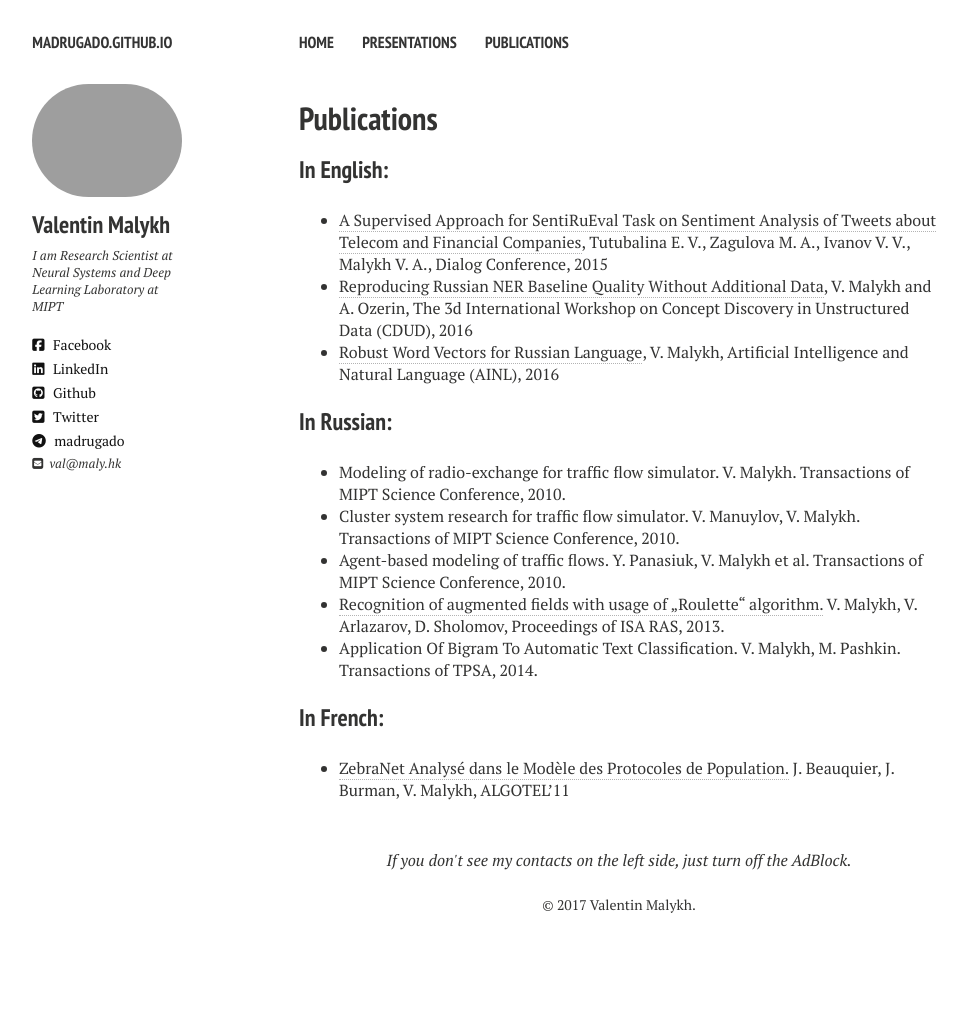
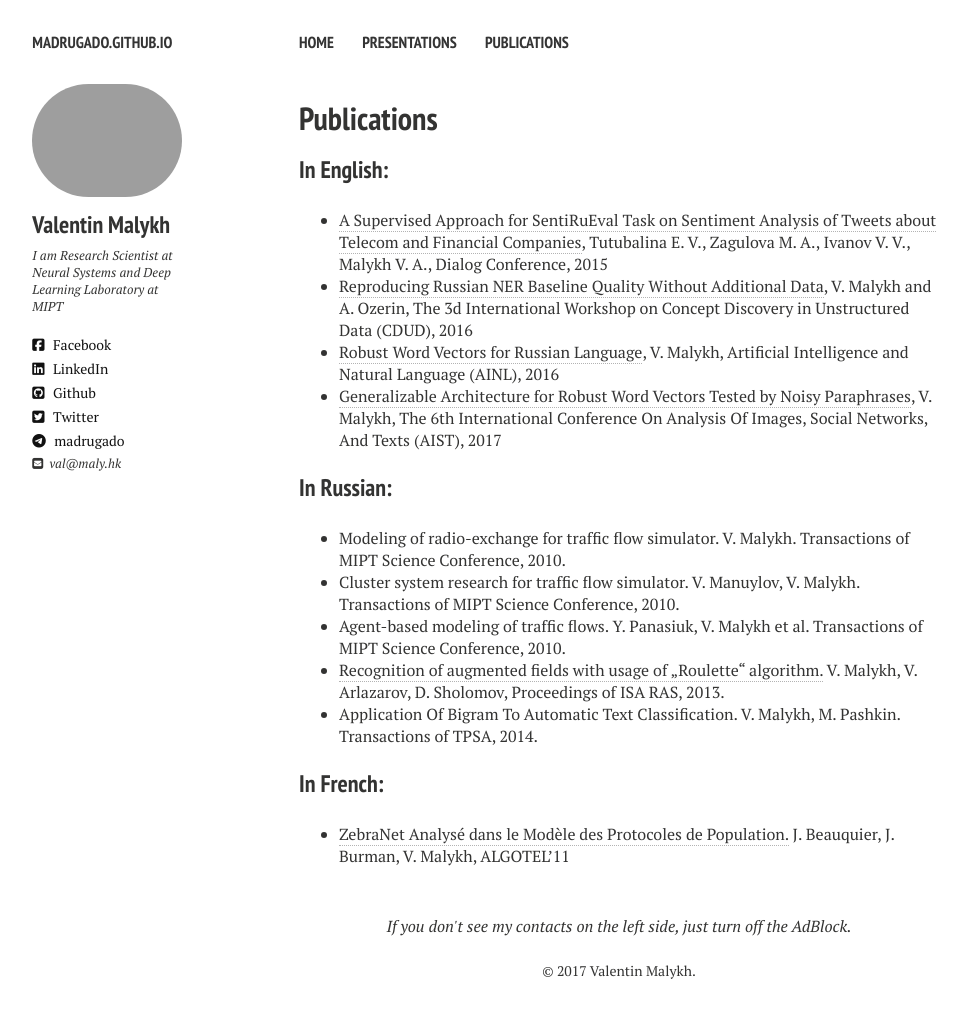
Before and after one commit to madrugado/madrugado.github.io, a Jekyll site: the page built from publications.md, in a window 1280 px wide. Shown: the whole page, without its empty margins (21-988 px from the left). Built offline with Jekyll 4.4.1, drawn with Linux system fonts in a browser that asks for light colours; nearby versions of some CDN libraries; before the commit the page ends 963 px from its top, so only the background shows below that.

Commit message:
UPD: new publication

```diff
--- a/publications.md
+++ b/publications.md
@@ -9,6 +9,7 @@ tagline: A List of Scientific Publications
 - [A Supervised Approach for SentiRuEval Task on Sentiment Analysis of Tweets about Telecom and Financial Companies](http://www.dialog-21.ru/digests/dialog2015/materials/pdf/TutubalinaEVetal.pdf), Tutubalina E. V., Zagulova M. A., Ivanov V. V., Malykh V. A., Dialog Conference, 2015
 - [Reproducing Russian NER Baseline Quality Without Additional Data](http://ceur-ws.org/Vol-1625/paper6.pdf), V. Malykh and A. Ozerin, The 3d International Workshop on Concept Discovery in Unstructured Data (CDUD), 2016
 - [Robust Word Vectors for Russian Language](https://fruct.org/publications/abstract-AINL-FRUCT-2016/files/Mal.pdf), V. Malykh, Artificial Intelligence and Natural Language (AINL), 2016
+- [Generalizable Architecture for Robust Word Vectors Tested by Noisy Paraphrases](http://ceur-ws.org/Vol-1975/paper13.pdf), V. Malykh, The 6th International Conference On Analysis Of Images, Social Networks, And Texts (AIST), 2017
 
 ### In Russian:
 - Modeling of radio-exchange for traffic flow simulator. V. Malykh. Transactions of MIPT Science Conference, 2010.
```
